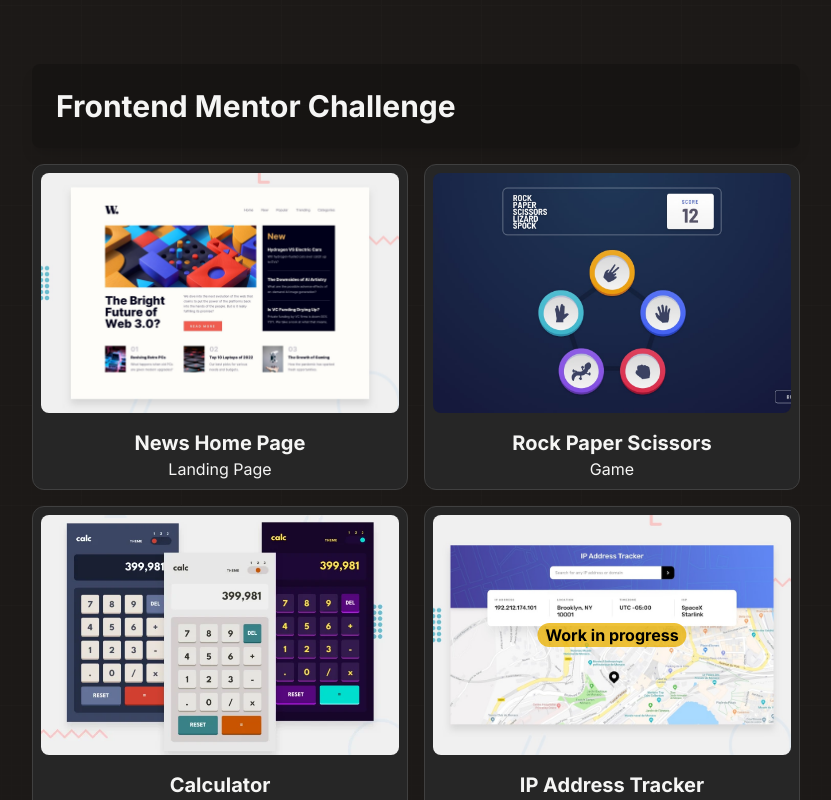
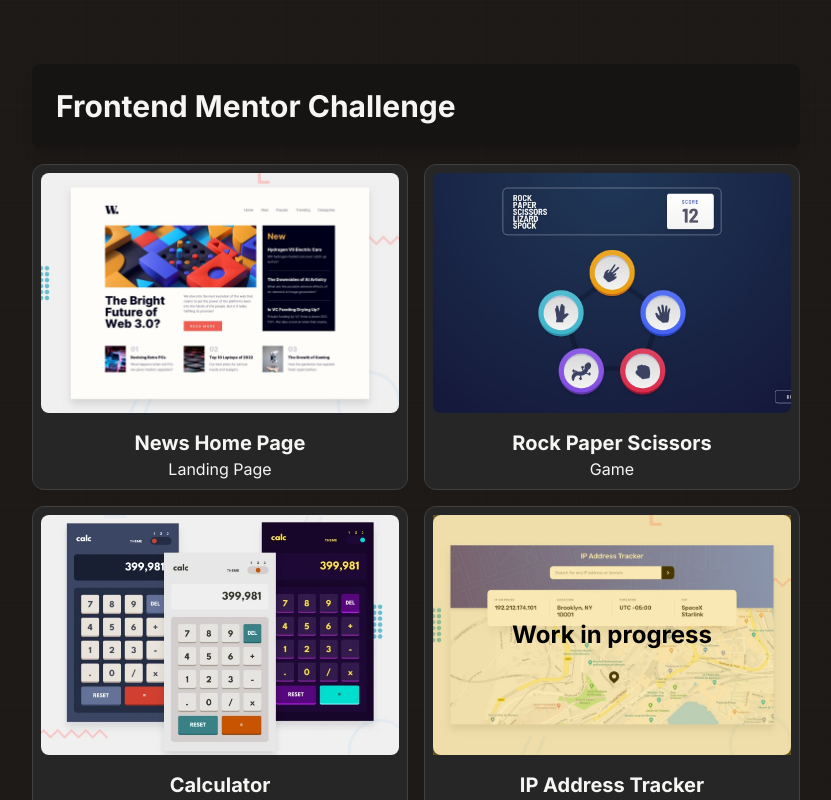
Before and after one commit to daft2/frontend-2023, a React (Vite) app: page / in a window 1280 px wide. Shown: the whole page, without its empty margins (224-1055 px from the left). Built offline with nearby package versions, Linux system fonts and the light colour scheme.

Commit message:
style: add full overlay instead

```diff
--- a/src/App.tsx
+++ b/src/App.tsx
@@ -77,9 +77,9 @@ const Homepage = () => {
                   className="object-cover w-full h-[15rem] rounded-lg"
                 />
                 {!item.completed && (
-                  <span className="absolute bg-yellow-500/80 font-bold px-2 rounded-full text-black top-1/2 left-1/2 transform -translate-x-1/2 -translate-y-1/2">
-                    Work in progress
-                  </span>
+                  <div className="absolute w-full h-full bg-yellow-500/30 font-bold px-2 text-black flex items-center justify-center top-1/2 left-1/2 transform -translate-x-1/2 -translate-y-1/2">
+                    <span className="text-2xl">Work in progress</span>
+                  </div>
                 )}
               </div>
               <div className="flex flex-col items-center">
```
